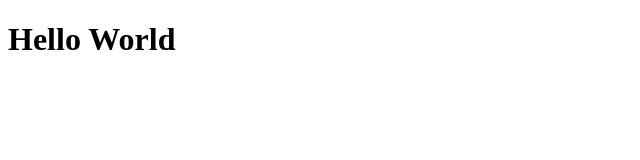
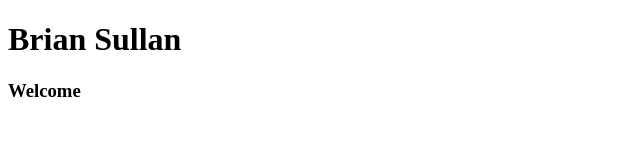
Before and after one commit to bsullan/bsullan.github.io, a plain HTML site: page index.html in a window 1280 px wide. Shown: the whole page, without its empty margins (0-640 px from the left). Drawn offline with Linux system fonts and the light colour scheme.

Commit message:
reconcile2

```diff
--- a/index.html
+++ b/index.html
@@ -1,11 +1,11 @@
 <!DOCTYPE html>
-   <html>
-<head>
-<title>Hello World</title>
-<link href="css/styles.css" type="text/css" »
-         media="all">
-     </head>
-     <body>
-       <h1>Hello World</h1>
-     </body>
+     <html>
+       <head>
+         <title>Brian Sullan</title>
+         <link href="css/styles.css" type="text/css" media="all">
+       </head>
+       <body>
+         <h1>Brian Sullan</h1>
+         <h3>Welcome</h3>
+       </body>
 </html>
```
